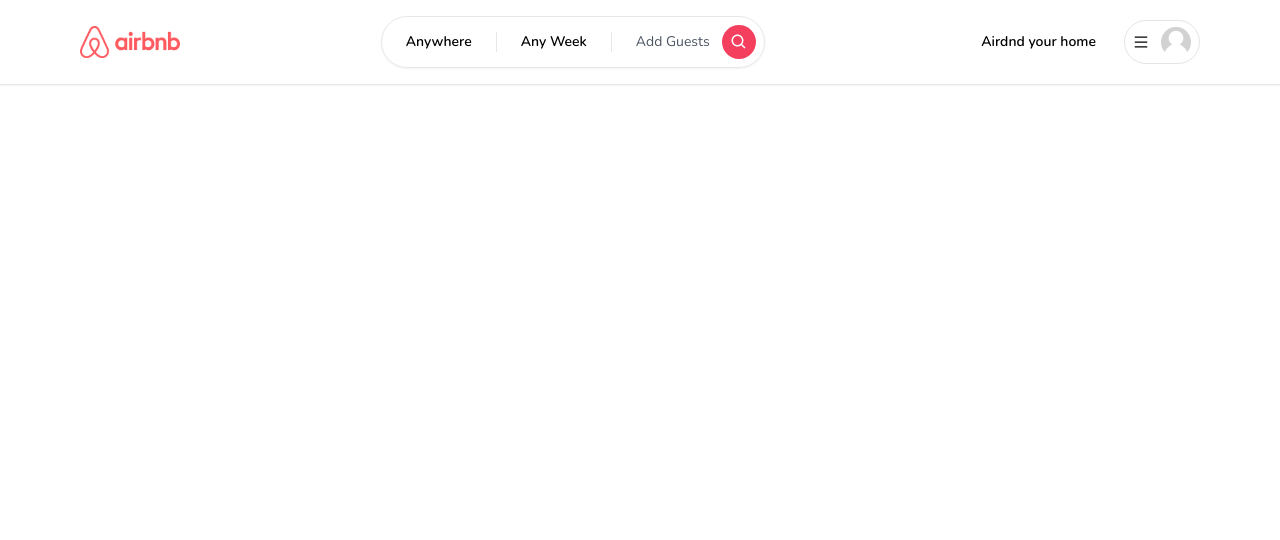
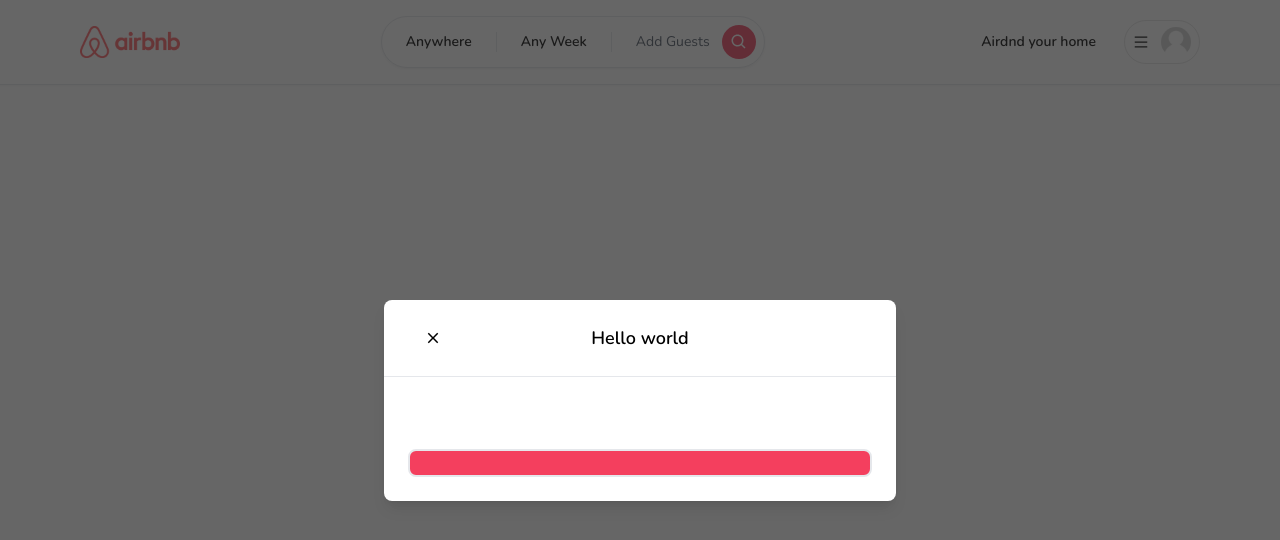
Before and after one commit to JoseCToscano/airbnb-clone, a Next.js app: page / in a window 1280 px wide. Shown: the top 540 px of the page. Built offline with nearby package versions, Linux system fonts and the light colour scheme.

Commit message:
Adding Modal boilerplate

```diff
--- /dev/null
+++ b/app/components/Button.tsx
@@ -0,0 +1,58 @@
+"use client";
+
+import React from 'react';
+import {IconType} from "react-icons";
+
+interface ButtonProps {
+    label: string;
+    onClick: (e: React.MouseEvent<HTMLButtonElement>)=> void;
+    disabled?: boolean;
+    outline?: boolean;
+    small?: boolean;
+    icon?: IconType;
+}
+
+const Button: React.FC<ButtonProps> = ({
+    label,
+    onClick,
+    disabled,
+    outline,
+    small,
+    icon: Icon
+})=>{
+    return (
+        <button
+            onClick={onClick}
+            disabled={disabled}
+            className={`
+            relative
+            disabled:opacity-70
+            disabled:cursor-not-allowed
+            rounded-lg
+            hover:opacity-80
+            transition
+            w-full
+            ${outline ? `bg-white border-black text-black`:`bg-rose-500`}
+            ${outline ? `border-black`:`bg-rose-500`}
+            ${outline ? `text-black`:`text-white`}
+            ${small ? `py-1`:`py-3`}
+            ${small ? `text-sm`:`text-md`}
+            ${small ? `font-light`:`font-semibold`}
+            ${small ? `border-[1px]`:`border-2`}
+        `}>
+            {Icon && (
+                    <Icon
+                        size={24}
+                        className={`
+                            absolute<
+                            top-3
+                            left-4
+                        `}
+                    />
+            )}
+            {label}
+        </button>
+    )
+}
+
+export default Button;
--- a/app/components/ClientOnly.tsx
+++ b/app/components/ClientOnly.tsx
@@ -1,4 +1,6 @@
 "use client";
+
+import React from "react";
 
 import { useEffect, useState } from "react";
 
--- a/app/components/Container.tsx
+++ b/app/components/Container.tsx
@@ -1,4 +1,6 @@
 'use client';
+
+import React from "react";
 
 interface ContainerProps {
     children: React.ReactNode;
--- /dev/null
+++ b/app/components/Modals/Modal.tsx
@@ -0,0 +1,192 @@
+'use client';
+
+import React, { useCallback, useEffect, useState } from "react";
+import { IoMdClose } from "react-icons/io";
+
+import Button from "../Button";
+
+interface ModalProps {
+    isOpen?: boolean;
+    onClose: () => void;
+    onSubmit: () => void;
+    title?: string;
+    body?: React.ReactElement;
+    footer?: React.ReactElement;
+    actionLabel: string;
+    disabled?: boolean;
+    secondaryAction?: () => void;
+    secondaryActionLabel?: string;
+}
+
+const Modal: React.FC<ModalProps> = ({
+                                         isOpen,
+                                         onClose,
+                                         onSubmit,
+                                         title,
+                                         body,
+                                         actionLabel,
+                                         footer,
+                                         disabled,
+                                         secondaryAction,
+                                         secondaryActionLabel
+                                     }) => {
+    const [showModal, setShowModal] = useState(isOpen);
+
+    useEffect(() => {
+        setShowModal(isOpen);
+    }, [isOpen]);
+
+    const handleClose = useCallback(() => {
+        if (disabled) {
+            return;
+        }
+
+        setShowModal(false);
+        setTimeout(() => {
+            onClose();
+        }, 300)
+    }, [onClose, disabled]);
+
+    const handleSubmit = useCallback(() => {
+        if (disabled) {
+            return;
+        }
+
+        onSubmit();
+    }, [onSubmit, disabled]);
+
+    const handleSecondaryAction = useCallback(() => {
+        if (disabled || !secondaryAction) {
+            return;
+        }
+
+        secondaryAction();
+    }, [secondaryAction, disabled]);
+
+    if (!isOpen) {
+        return null;
+    }
+
+    return (
+        <>
+            <div
+                className="
+          justify-center
+          items-center
+          flex
+          overflow-x-hidden
+          overflow-y-auto
+          fixed
+          inset-0
+          z-50
+          outline-none
+          focus:outline-none
+          bg-neutral-800/70
+        "
+            >
+                <div className="
+          relative
+          w-full
+          md:w-4/6
+          lg:w-3/6
+          xl:w-2/5
+          my-6
+          mx-auto
+          h-full
+          lg:h-auto
+          md:h-auto
+          "
+                >
+                    {/*content*/}
+                    <div className={`
+            translate
+            duration-300
+            h-full
+            ${showModal ? 'translate-y-0' : 'translate-y-full'}
+            ${showModal ? 'opacity-100' : 'opacity-0'}
+          `}>
+                        <div className="
+              translate
+              h-full
+              lg:h-auto
+              md:h-auto
+              border-0
+              rounded-lg
+              shadow-lg
+              relative
+              flex
+              flex-col
+              w-full
+              bg-white
+              outline-none
+              focus:outline-none
+            "
+                        >
+                            {/*header*/}
+                            <div className="
+                flex
+                items-center
+                p-6
+                rounded-t
+                justify-center
+                relative
+                border-b-[1px]
+                "
+                            >
+                                <button
+                                    className="
+                    p-1
+                    border-0
+                    hover:opacity-70
+                    transition
+                    absolute
+                    left-9
+                  "
+                                    onClick={handleClose}
+                                >
+                                    <IoMdClose size={18} />
+                                </button>
+                                <div className="text-lg font-semibold">
+                                    {title}
+                                </div>
+                            </div>
+                            {/*body*/}
+                            <div className="relative p-6 flex-auto">
+                                {body}
+                            </div>
+                            {/*footer*/}
+                            <div className="flex flex-col gap-2 p-6">
+                                <div
+                                    className="
+                    flex
+                    flex-row
+                    items-center
+                    gap-4
+                    w-full
+                  "
+                                >
+                                    {secondaryAction && secondaryActionLabel && (
+                                        <Button
+                                            disabled={disabled}
+                                            label={secondaryActionLabel}
+                                            onClick={handleSecondaryAction}
+                                            outline
+                                        />
+                                    )}
+                                    <Button
+                                        disabled={disabled}
+                                        label={actionLabel}
+                                        onClick={handleSubmit}
+                                    />
+                                </div>
+                                {footer}
+                            </div>
+                        </div>
+                    </div>
+                </div>
+            </div>
+        </>
+    );
+}
+
+export default Modal;
--- a/app/components/Navbar/MenuItem.tsx
+++ b/app/components/Navbar/MenuItem.tsx
@@ -1,4 +1,7 @@
 "use client";
+
+import React from "react";
+
 
 interface MenuItemProps {
     onClick: ()=> void;
--- a/app/layout.tsx
+++ b/app/layout.tsx
@@ -1,8 +1,10 @@
+import React from 'react';
 import { Nunito } from 'next/font/google'
 
 import './globals.css'
 import Navbar from './components/Navbar/Navbar'
 import ClientOnly from './components/ClientOnly'
+import Modal from "./components/Modals/Modal";
 
 export const metadata = {
   title: 'Airdnd',
@@ -22,7 +24,8 @@ export default function RootLayout({
     <html lang="en">
       <body className={font.className}>
       <ClientOnly >
-        <Navbar />
+          <Modal title="Hello world" isOpen />
+          <Navbar />
       </ClientOnly>
         {children}
       </body>
```
